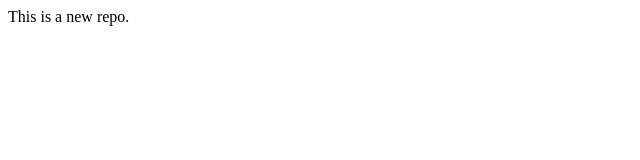
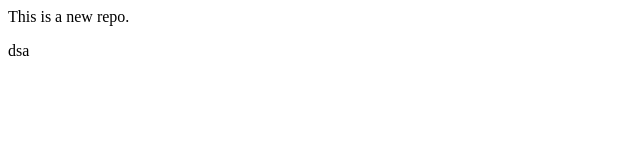
Before and after one commit to Sanchi625/Localrepo, a plain HTML site: page index.html in a window 1280 px wide. Shown: the full height of the page, 0-640 px from the left. Drawn offline with Linux system fonts and the light colour scheme.

Commit message:
Added a new feature

```diff
--- a/index.html
+++ b/index.html
@@ -1 +1,2 @@
 <p>This is a new repo.</p>
+<p>dsa</p>
```
Also changed, not shown: 1 other file.
